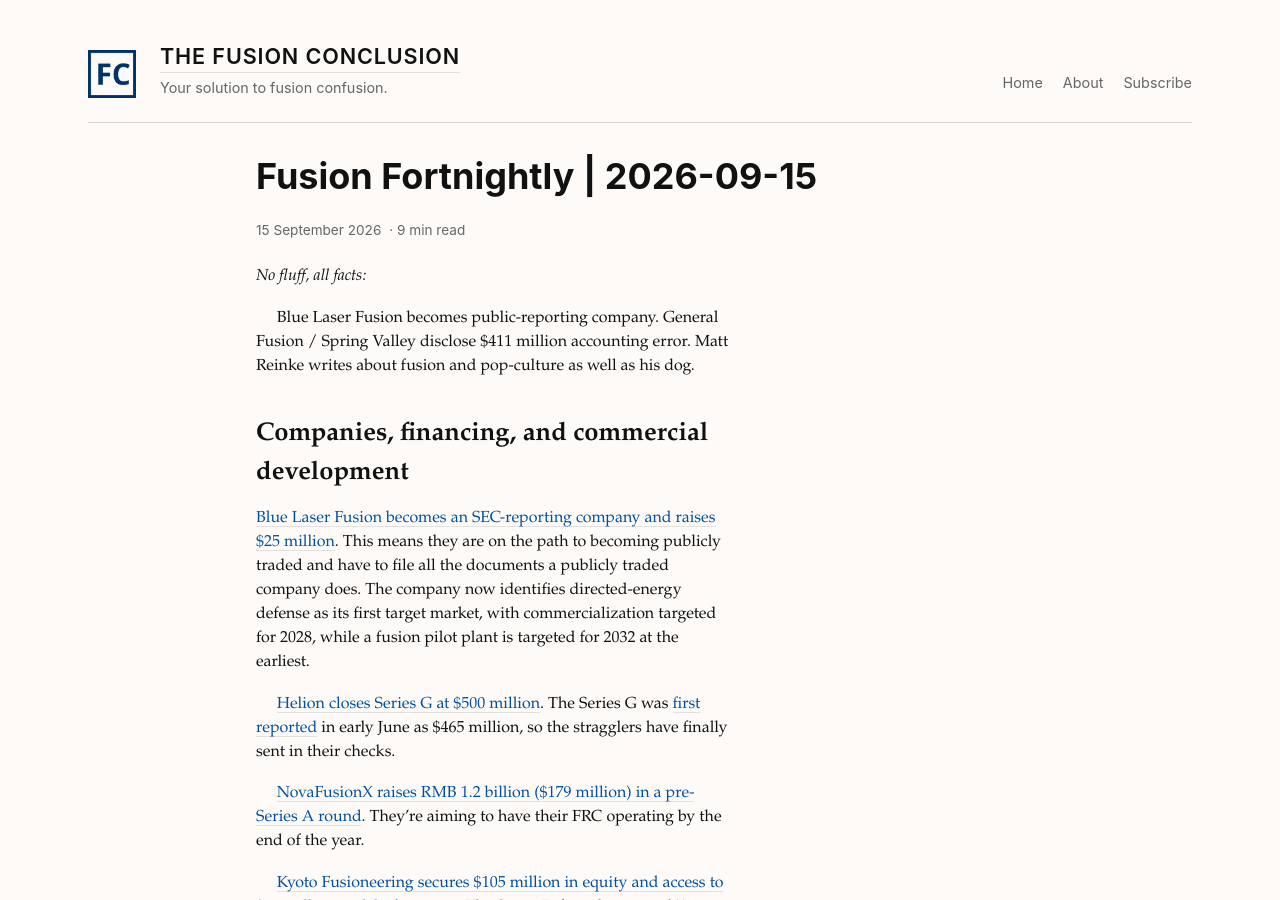
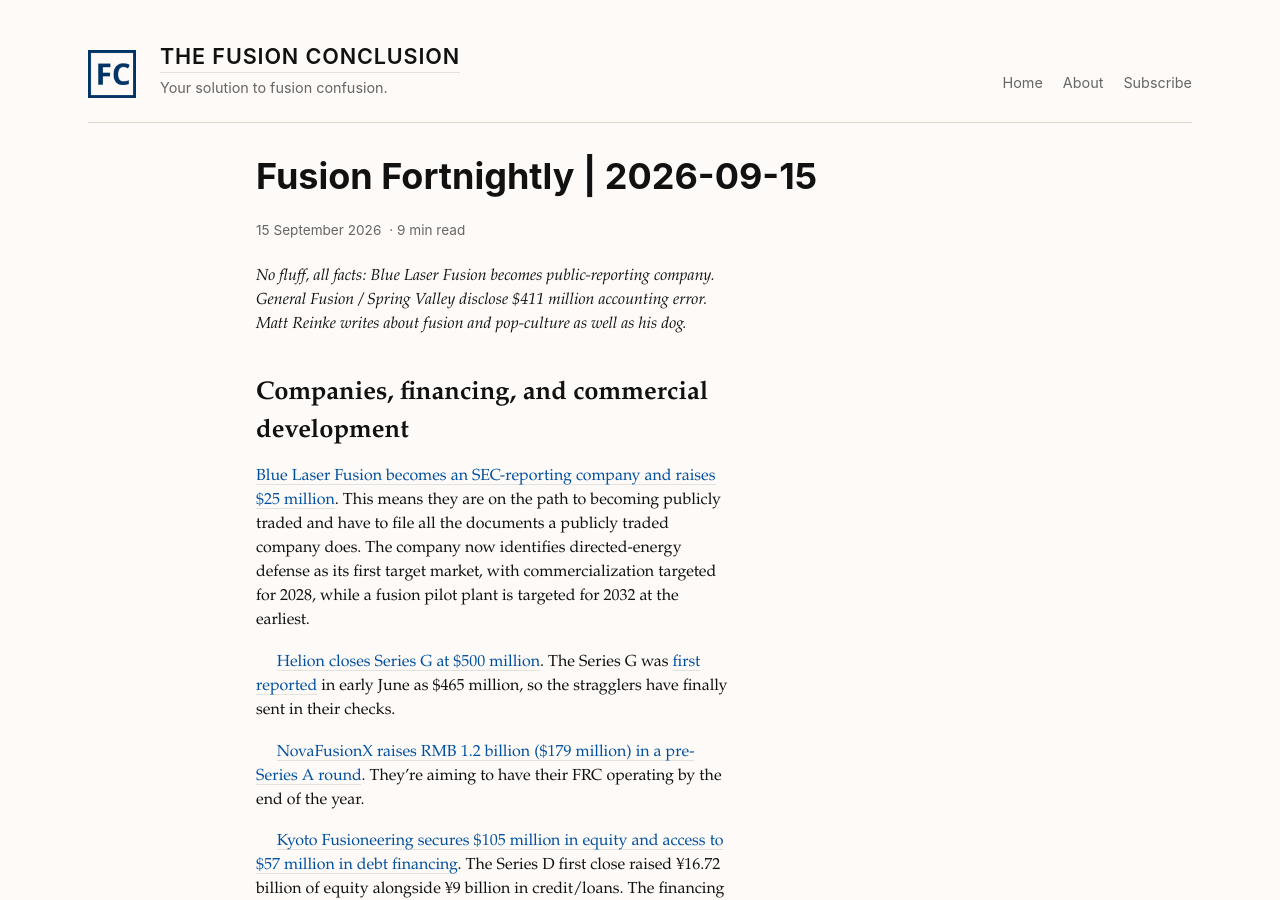
Before and after one commit to dan-ftp/fusion-conclusion, a Jekyll site: the page built from _posts/2026-09-15-Fusion-Fortnightly-2026-09-15.md, in a window 1280 px wide and 900 px high. Built offline with Jekyll 4.4.1, drawn with Linux system fonts in a browser that asks for light colours.

```diff
--- a/_posts/2026-09-15-Fusion-Fortnightly-2026-09-15.md
+++ b/_posts/2026-09-15-Fusion-Fortnightly-2026-09-15.md
@@ -4,7 +4,7 @@ title: "Fusion Fortnightly | 2026-09-15"
 published: true
 ---
 
-<p><em>No fluff, all facts:</em></p> Blue Laser Fusion becomes public-reporting company. General Fusion / Spring Valley disclose <span>$</span>411 million accounting error. Matt Reinke writes about fusion and pop-culture as well as his dog.
+<p><em>No fluff, all facts: Blue Laser Fusion becomes public-reporting company. General Fusion / Spring Valley disclose <span>$</span>411 million accounting error. Matt Reinke writes about fusion and pop-culture as well as his dog.</em></p>
 
 ## Companies, financing, and commercial development
 
```
